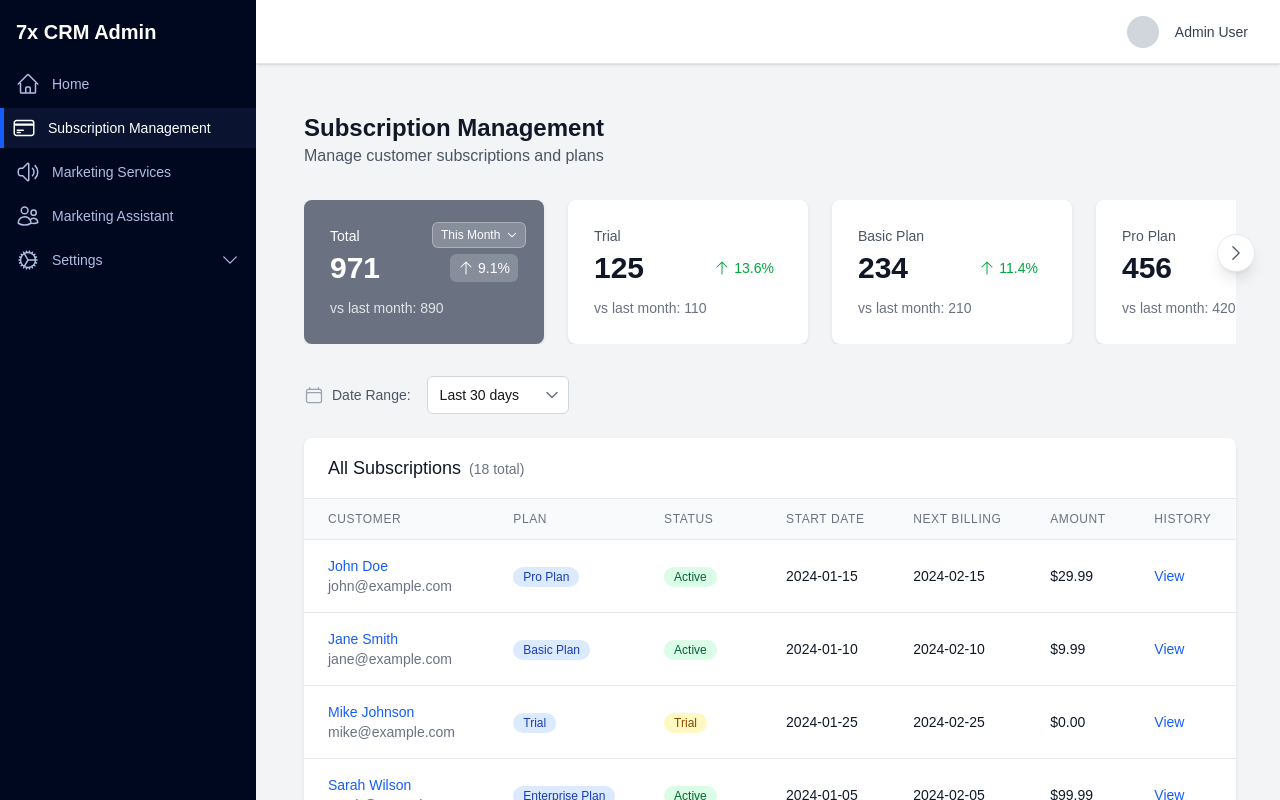
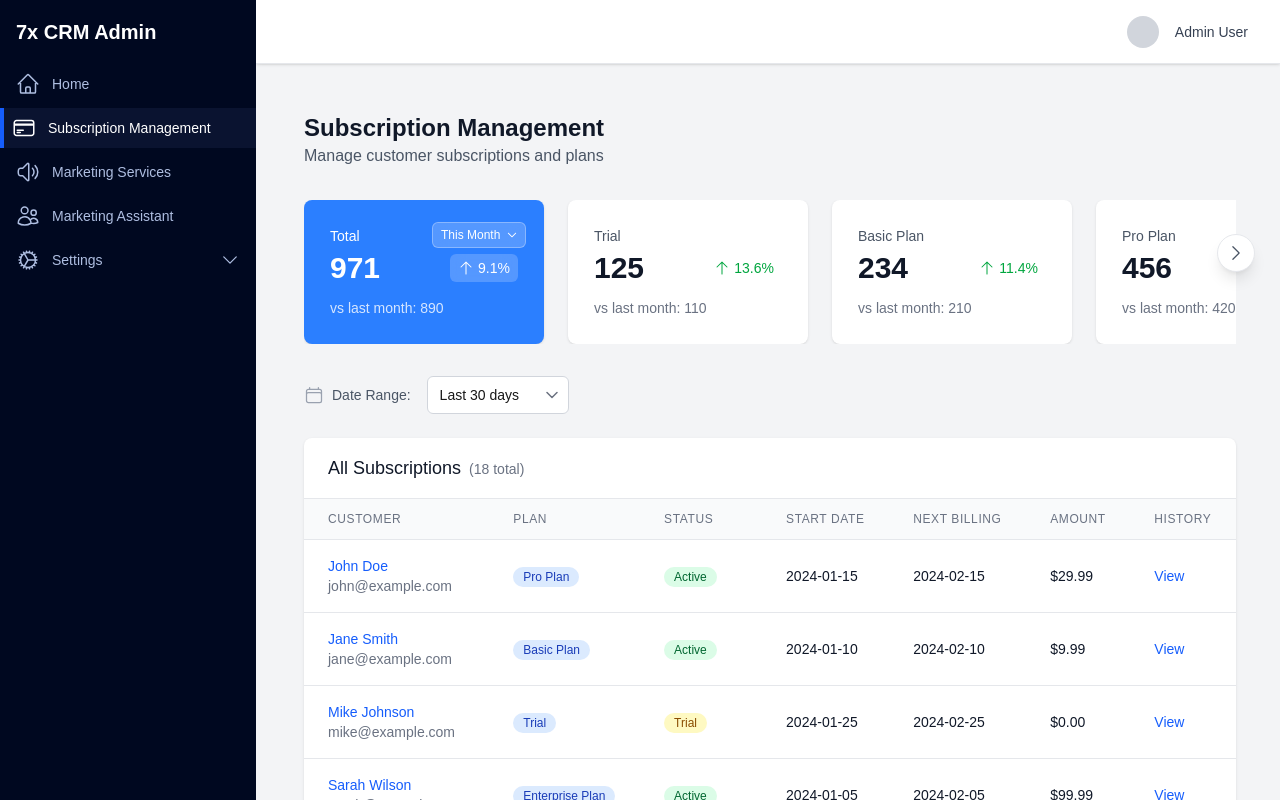
Before and after one commit to lekompozer/7xcrm-frontend, a Next.js app: page /subscription-management in a window 1280 px wide. Built offline with nearby package versions, Linux system fonts and the light colour scheme.

Commit message:
update color

```diff
--- a/src/app/(dashboard)/subscription-management/components/SubscriptionStatsCards.tsx
+++ b/src/app/(dashboard)/subscription-management/components/SubscriptionStatsCards.tsx
@@ -89,9 +89,9 @@ export default function SubscriptionStatsCards({
     const getSelectedBackgroundClass = (statId: string) => {
         switch (statId) {
             case 'total':
-                return 'bg-gray-500';
+                return 'bg-blue-500';
             case 'trial':
-                return 'bg-blue-500';
+                return 'bg-trial-custom'; // Custom #fcc82b color
             case 'basic':
                 return 'bg-green-500';
             case 'pro':
@@ -101,7 +101,7 @@ export default function SubscriptionStatsCards({
             case 'cancelled':
                 return 'bg-red-500';
             default:
-                return 'bg-gray-500';
+                return 'bg-blue-500';
         }
     };
 
--- a/src/app/(dashboard)/subscription-management/page.tsx
+++ b/src/app/(dashboard)/subscription-management/page.tsx
@@ -23,8 +23,8 @@ export default function SubscriptionManagement() {
 
     // Stats cho 6 loại subscription (thêm Total)
     const subscriptionStats = [
-        { id: 'total', name: 'Total', count: 971, color: 'bg-gray-500', previousCount: 890, period: timePeriod },
-        { id: 'trial', name: 'Trial', count: 125, color: 'bg-blue-500', previousCount: 110, period: timePeriod },
+        { id: 'total', name: 'Total', count: 971, color: 'bg-blue-500', previousCount: 890, period: timePeriod },
+        { id: 'trial', name: 'Trial', count: 125, color: 'bg-trial-custom', previousCount: 110, period: timePeriod },
         { id: 'basic', name: 'Basic Plan', count: 234, color: 'bg-green-500', previousCount: 210, period: timePeriod },
         { id: 'pro', name: 'Pro Plan', count: 456, color: 'bg-purple-500', previousCount: 420, period: timePeriod },
         { id: 'enterprise', name: 'Enterprise Plan', count: 89, color: 'bg-orange-500', previousCount: 95, period: timePeriod },
--- a/src/app/globals.css
+++ b/src/app/globals.css
@@ -34,3 +34,8 @@ body {
   -ms-overflow-style: none;
   scrollbar-width: none;
 }
+
+/* Custom trial color */
+.bg-trial-custom {
+  background-color: #fcc82b;
+}
```
